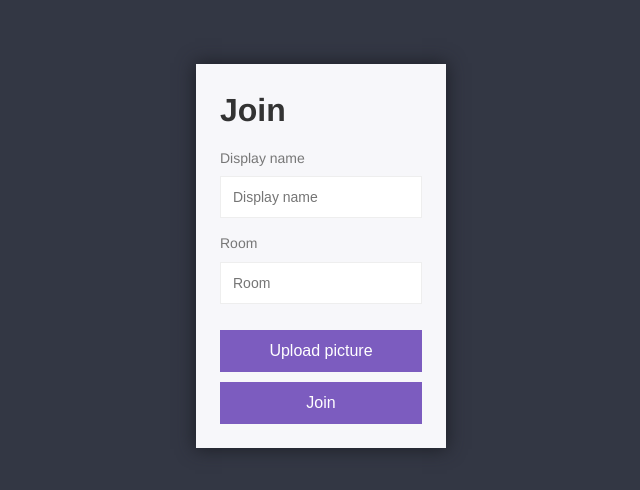
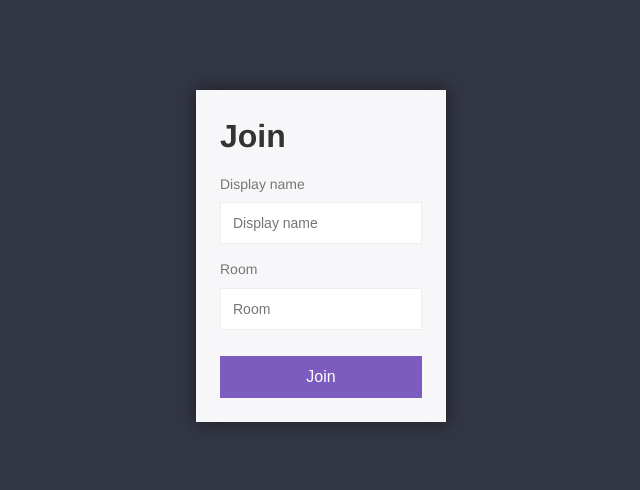
Before and after one commit to YonatanSchuster/nodeJS-chat-app, a website: page public/index.html in a window 1280 px wide. Shown: the part 144-634 px from the top of the page, without its empty margins (319-959 px from the left). Drawn offline with Linux system fonts and the light colour scheme.

Commit message:
removing upload image

```diff
--- a/public/index.html
+++ b/public/index.html
@@ -14,7 +14,7 @@
                     <input type="text" name="username" placeholder="Display name" required>
                     <label for="">Room</label>
                     <input type="text" name="room" placeholder="Room">
-                    <button>Upload picture</button>
+
                     <button>Join</button>
                 </form>
             </div>
```
